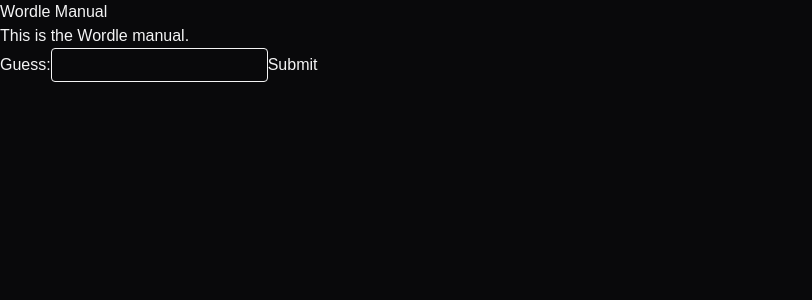
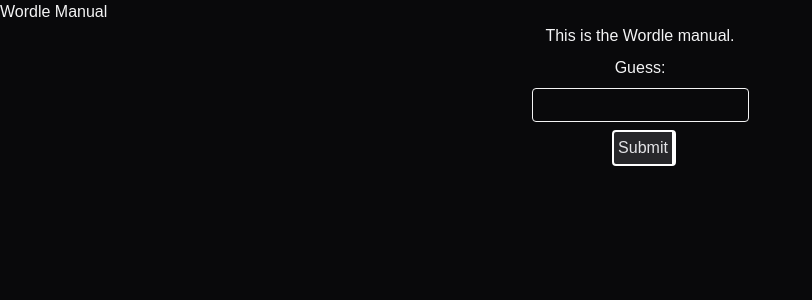
Before and after one commit to franco-ortega/wordle-clone, a Next.js app: page /manual in a window 1280 px wide. Shown: the top 300 px of the page, without its empty margins (0-812 px from the left). Built offline with nearby package versions, Linux system fonts and the light colour scheme.

Commit message:
center items

```diff
--- a/src/app/manual/page.tsx
+++ b/src/app/manual/page.tsx
@@ -30,11 +30,14 @@
 				<h1>Wordle Manual</h1>
 			</header>
 
-			<main>
+			<main className='flex flex-col gap-2 items-center justify-center'>
 				<p>This is the Wordle manual.</p>
 
 				<section>
-					<form onSubmit={onGuessSubmit}>
+					<form
+						onSubmit={onGuessSubmit}
+						className='flex flex-col gap-2 items-center justify-center'
+					>
 						<label htmlFor='guess'>Guess:</label>
 						<input
 							className='border rounded p-1'
@@ -43,7 +46,12 @@
 							name='guess'
 							onChange={(e) => setGuess(e.target.value)}
 						/>
-						<button type='submit'>Submit</button>
+						<button
+							type='submit'
+							className='border-2 border-white border-r-4 rounded p-1 ml-2 bg-zinc-800 text-zinc-200 hover:bg-zinc-700'
+						>
+							Submit
+						</button>
 					</form>
 				</section>
 
```
